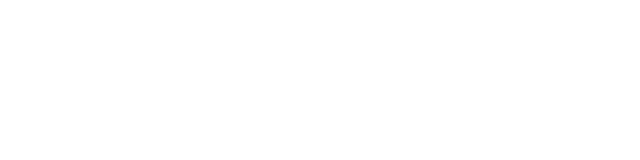
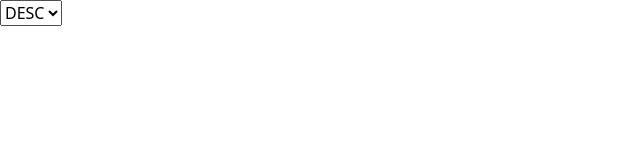
Before and after one commit to wachid29/learn-next, a Next.js app: page /test in a window 1280 px wide. Shown: the top 160 px of the page, without its empty margins (0-640 px from the left). Built offline with nearby package versions, Linux system fonts and the light colour scheme.

Commit message:
[Add] .env and sort recipe

```diff
--- a/pages/test.js
+++ b/pages/test.js
@@ -4,8 +4,21 @@
 import "slick-carousel/slick/slick-theme.css";
 
 export default function SyncSlider() {
-  const [nav1, setNav1] = useState();
-  const [nav2, setNav2] = useState();
+  const [filter, setFilter] = useState("DESC");
 
-  return <div></div>;
+  function handleAddrTypeChange(e) {
+    setFilter(e.target.value);
+  }
+  return (
+    <select
+      defaultValue={filter}
+      onChange={handleAddrTypeChange}
+      className="browser-default custom-select"
+    >
+      <option selected value="DESC">
+        DESC
+      </option>
+      <option value="ASC">ASC</option>
+    </select>
+  );
 }
```
